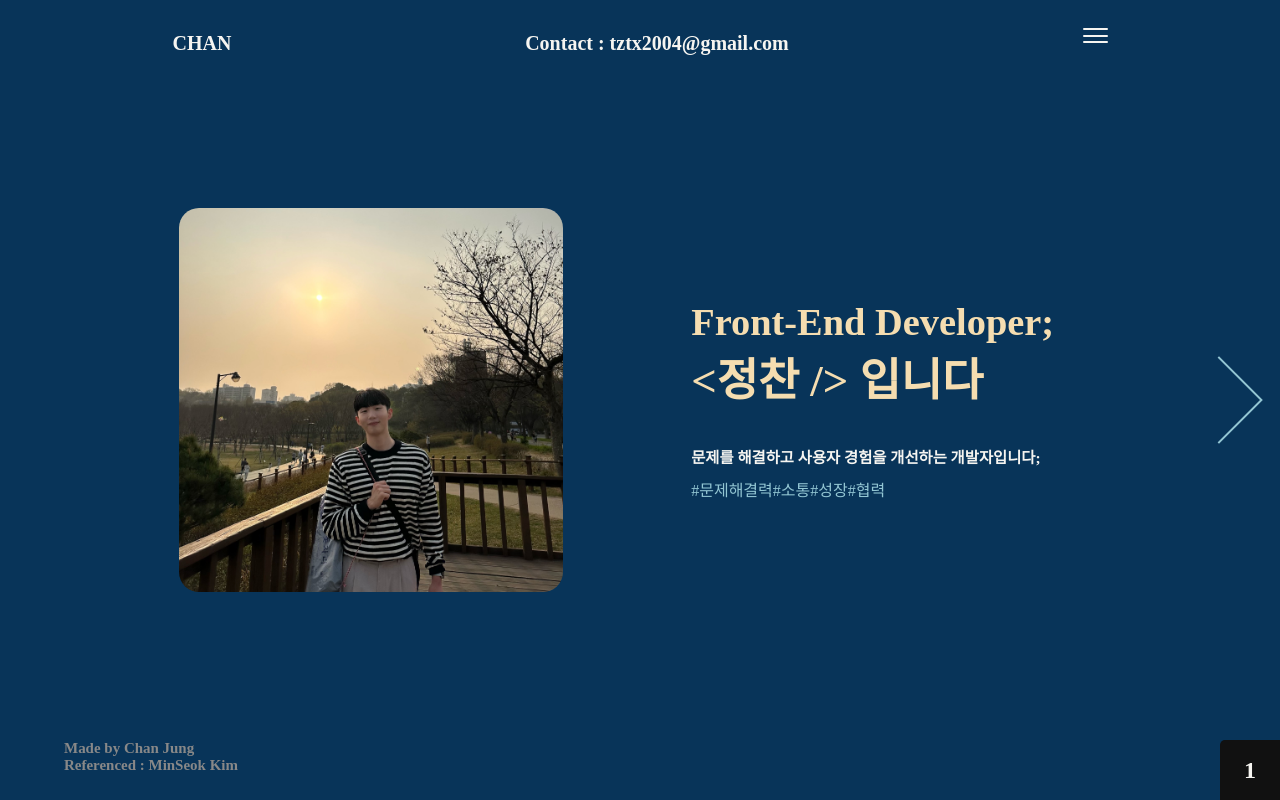
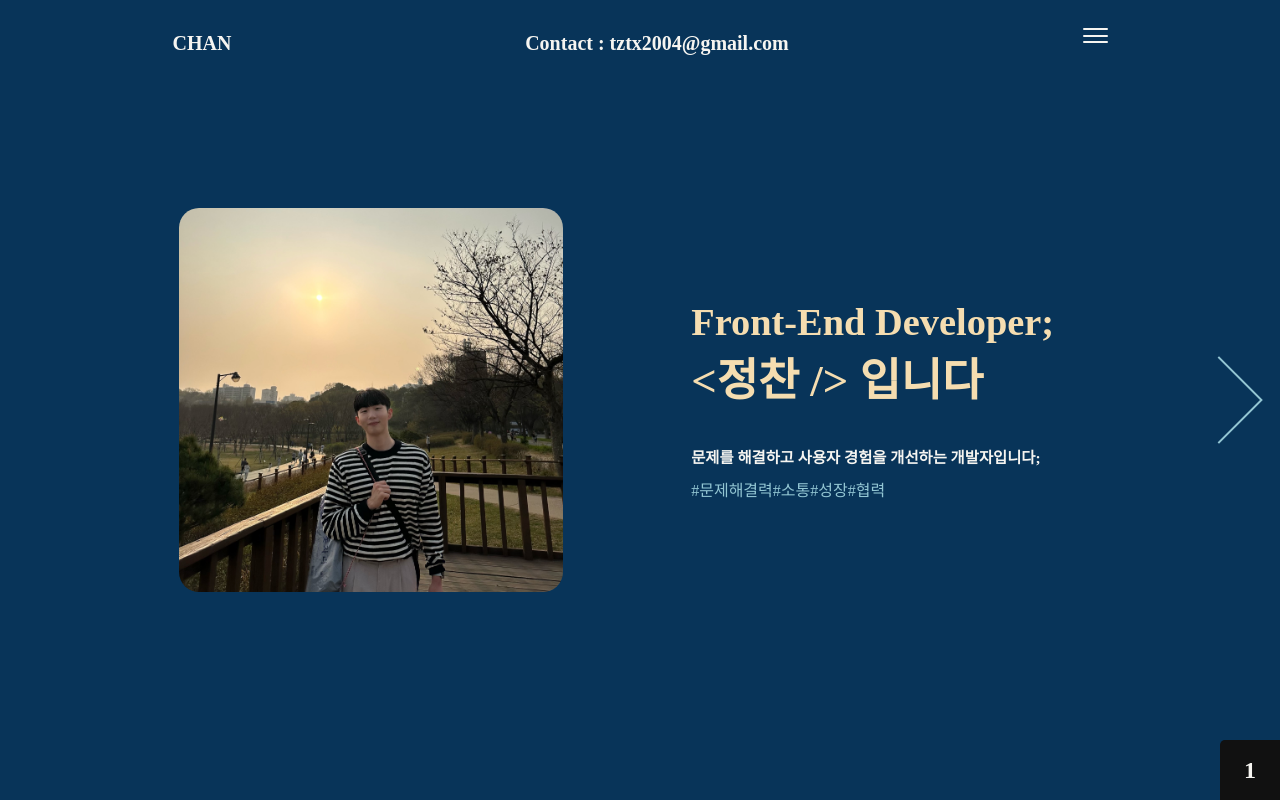
Before and after one commit to tztx2004/portfolio_project, a React (Create React App) app in the folder portfolio_app/: page / in a window 1280 px wide. Built offline with nearby package versions, Linux system fonts and the light colour scheme; a web font is replaced by a local one.

Commit message:
Update Main.tsx

```diff
--- a/portfolio_app/src/pages/Main.tsx
+++ b/portfolio_app/src/pages/Main.tsx
@@ -7,7 +7,7 @@ import About from "../components/AboutMe";
 import Project from "../components/Project";
 import Skills from "../components/Skills";
 import Info from "../components/Info";
-import Ref from "@/components/ref";
+// import Ref from "@/components/ref";
 
 
 const Main = ()=>{
@@ -43,7 +43,7 @@ const Main = ()=>{
             {page === 4  && <Skills />}
             {page === 5  && <Info />}
 
-            <Ref/>
+            {/* <Ref/> */}
             <PageCounter page={page} />
         </>
     )
```
